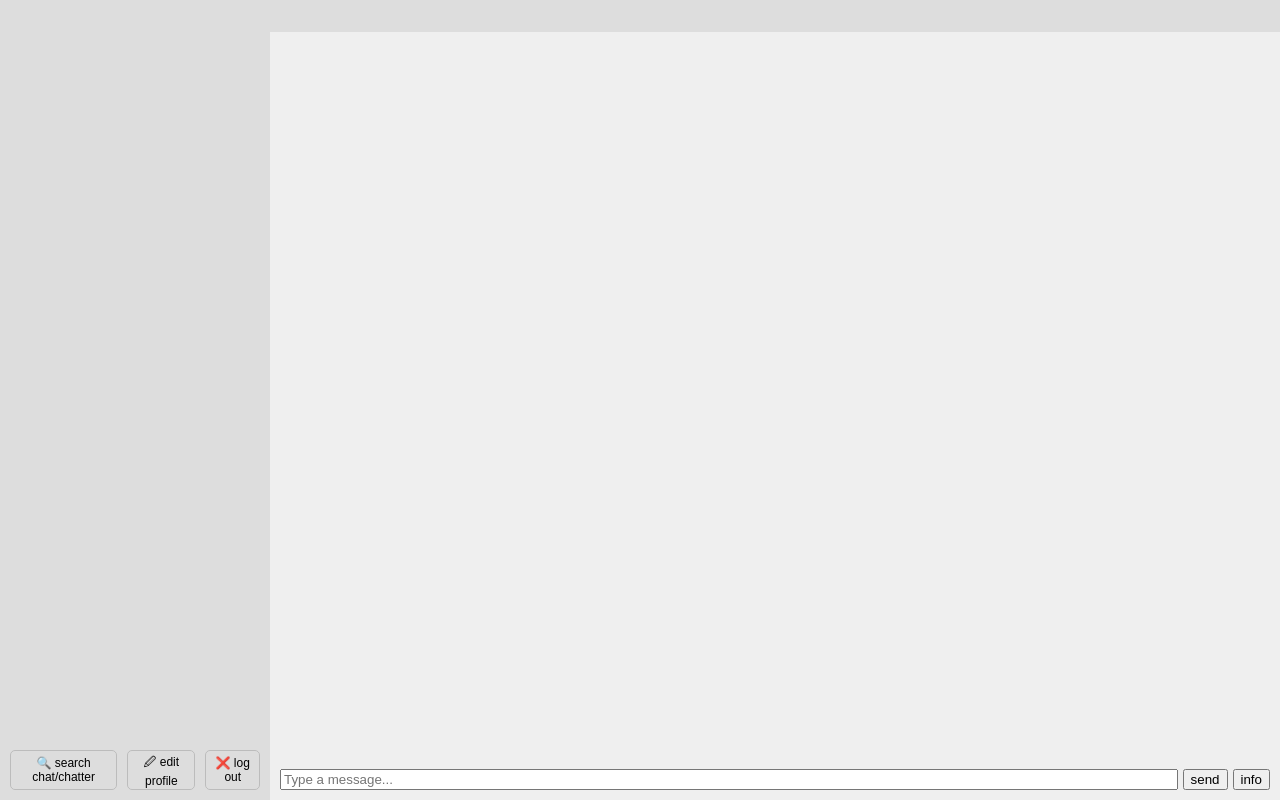
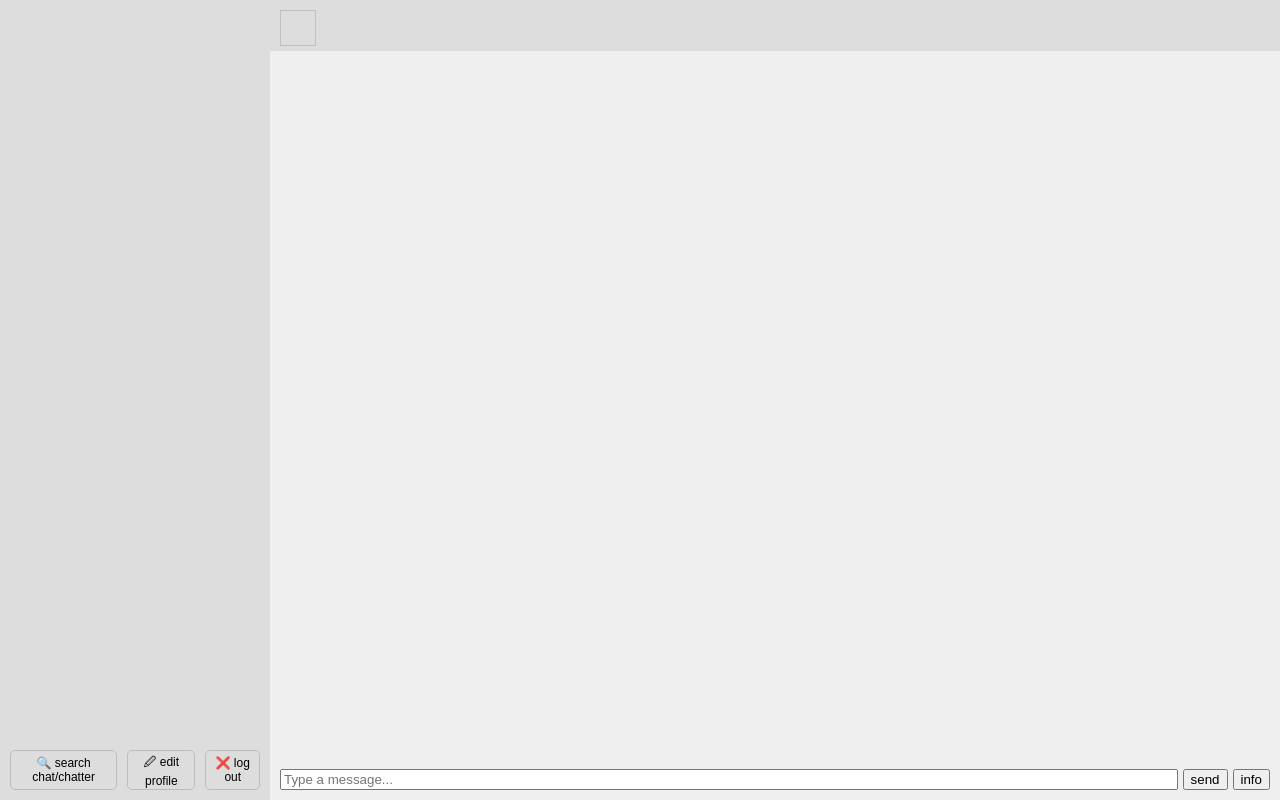
Before and after one commit to DragonMinded/critterchat, a Flask app: template backend/critterchat/http/templates/home/chat.html in a window 1280 px wide. Run offline with Flask 3, Linux system fonts and the light colour scheme; the template is opened without the code that fills it, so the values that code supplies are empty; some web fonts are replaced.

Commit message:
Display room/chat icon in top info bar.

```diff
--- a/backend/critterchat/http/static/chat.css
+++ b/backend/critterchat/http/static/chat.css
@@ -207,7 +207,7 @@ div.container > div.chat {
     flex-direction: column;
 }
 
-div.chat > div.info {
+div.chat > div.top-info {
     background: var(--sidebar-background);
     border-top: 10px solid var(--sidebar-background);
     border-bottom: 5px solid var(--sidebar-background);
@@ -215,17 +215,34 @@ div.chat > div.info {
     display: flex;
     flex-direction: row;
     gap: 10px;
+    padding-left: 10px;
+    padding-right: 10px;
 }
 
-div.chat > div.info div.title {
+div.top-info div.icon img {
+    display: block;
+    width: 36px;
+    height: 36px;
+    margin: 0px;
+}
+
+div.top-info div.info-wrapper {
+    height: 36px;
+    align-items: center;
+    display: flex;
+}
+
+div.top-info div.title {
     font-size: 16px;
+    max-height: 36px;
     overflow: hidden;
     overflow-wrap: break-word;
     word-break: break-word;
 }
 
-div.chat > div.info div.topic {
+div.top-info div.topic {
     font-size: 12px;
+    max-height: 28px;
     color: var(--conversation-topic);
     align-content: end;
     overflow: hidden;
--- a/backend/critterchat/http/templates/home/chat.html
+++ b/backend/critterchat/http/templates/home/chat.html
@@ -30,9 +30,16 @@
         </div>
     </div>
     <div class="chat">
-        <div class="info">
-            <div class="title">&nbsp;</div>
-            <div class="topic">&nbsp;</div>
+        <div class="top-info">
+            <div class="icon">
+                <img />
+            </div>
+            <div class="info-wrapper">
+                <div class="title">&nbsp;</div>
+            </div>
+            <div class="info-wrapper">
+                <div class="topic">&nbsp;</div>
+            </div>
         </div>
         <div class="conversation-wrapper">
             <div class="conversation">
```
Also changed, not shown: frontend/src/info.js (+7 -0 lines).
